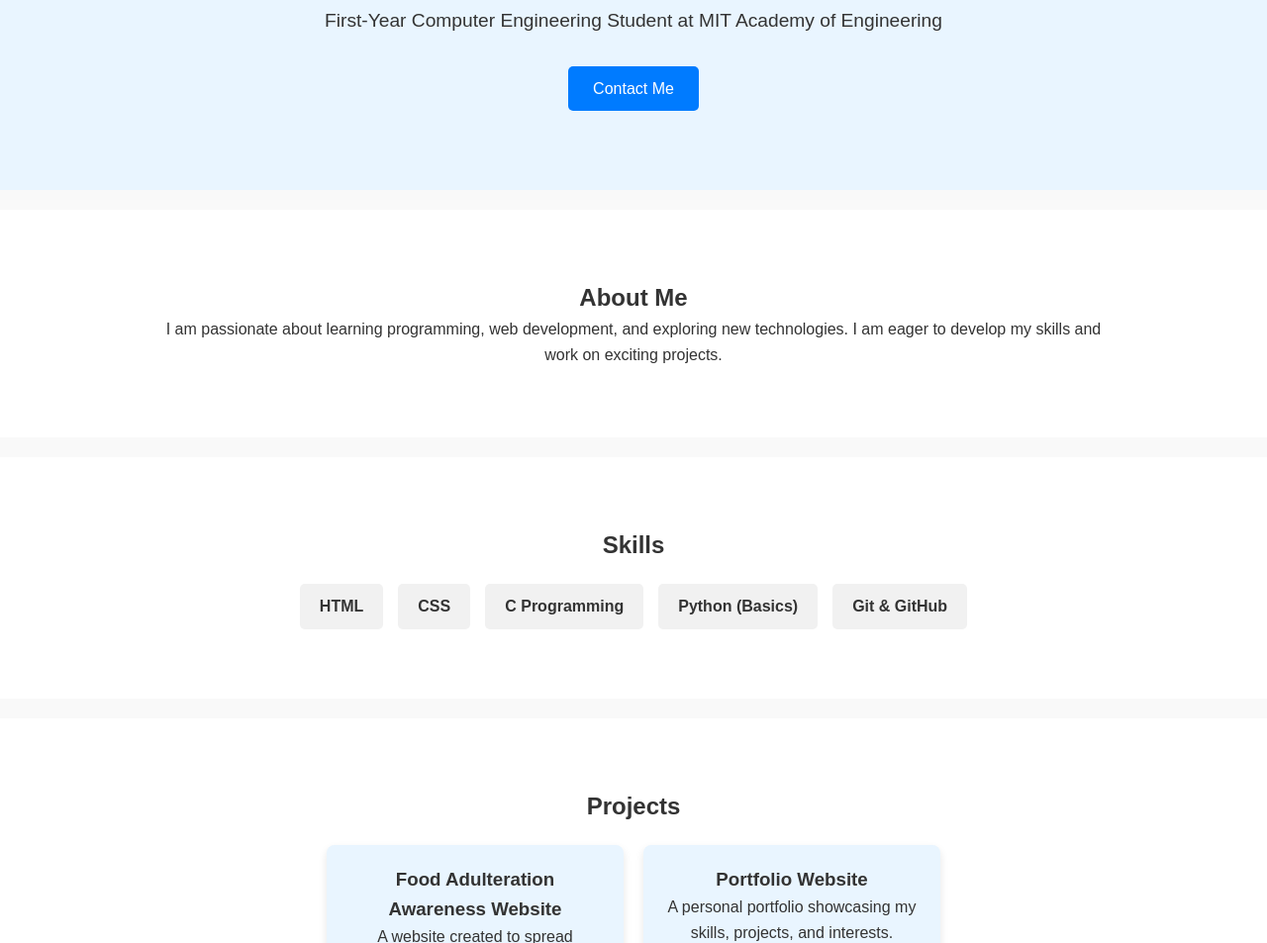
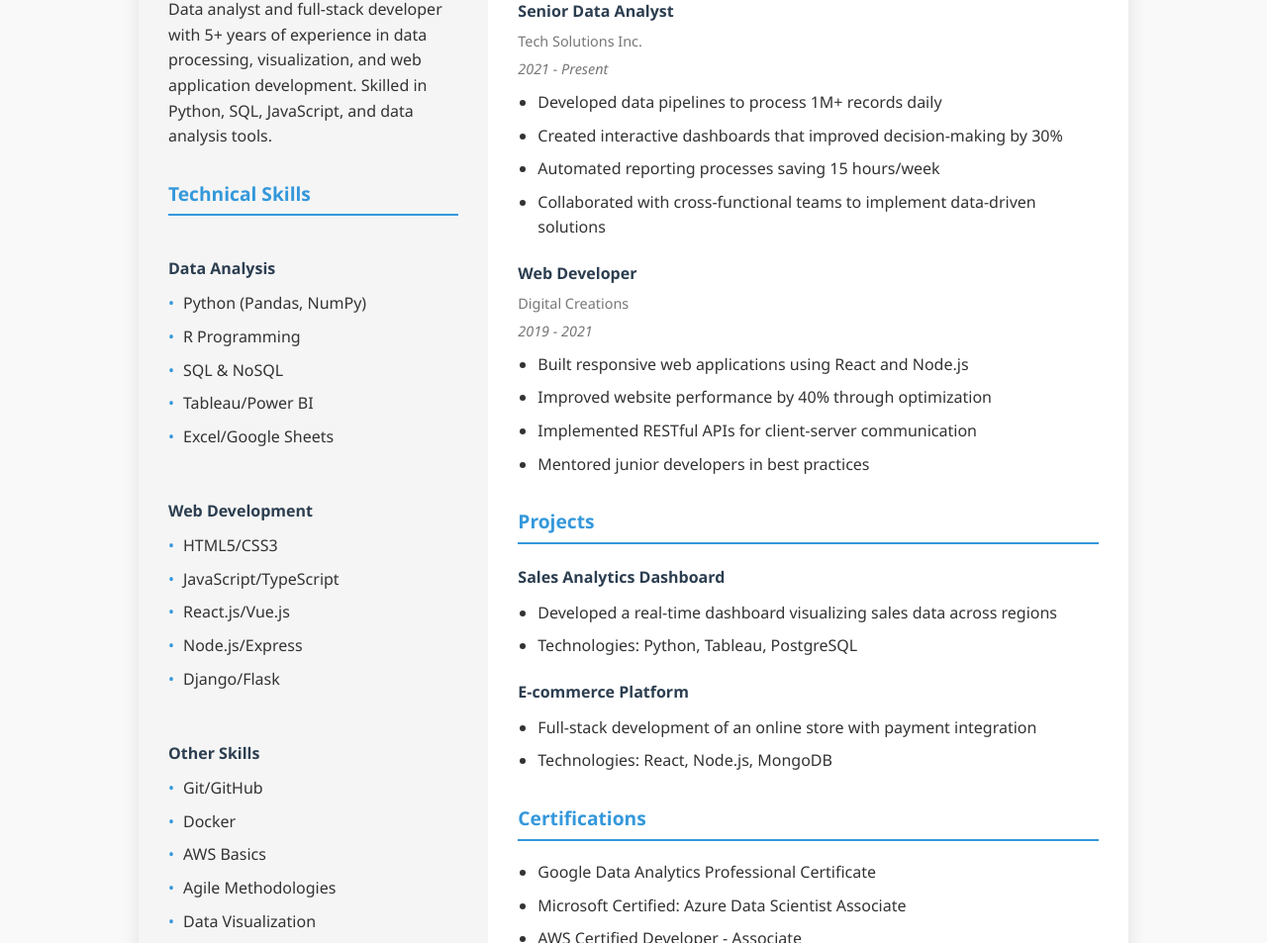
Before and after one commit to Jayesh1885/JAYESH.github.io, a plain HTML site: page index.html in a window 1280 px wide. Shown: the part 315-1268 px from the top of the page at 99% size. Drawn offline with Linux system fonts and the light colour scheme.

Commit message:
Add files via upload

```diff
--- a/index.html
+++ b/index.html
@@ -1,98 +1,141 @@
 <!DOCTYPE html>
 <html lang="en">
-
 <head>
     <meta charset="UTF-8">
     <meta name="viewport" content="width=device-width, initial-scale=1.0">
-    <title>Jayesh Iwnate - Portfolio</title>
+    <title>John Doe | Data Analyst & Web Developer</title>
     <link rel="stylesheet" href="styles.css">
+    <link rel="stylesheet" href="https://cdnjs.cloudflare.com/ajax/libs/font-awesome/6.0.0/css/all.min.css">
 </head>
-
 <body>
-    <!-- Navbar Section -->
-    <header>
-        <div class="container">
-            <h1>Jayesh Iwnate</h1>
-            <nav>
-                <ul>
-                    <li><a href="#about">About</a></li>
-                    <li><a href="#skills">Skills</a></li>
-                    <li><a href="#projects">Projects</a></li>
-                    <li><a href="#contact">Contact</a></li>
-                </ul>
-            </nav>
+    <div class="resume-container">
+        <header class="header">
+            <div class="header-content">
+                <h1>John Doe</h1>
+                <h2>Data Analyst & Web Developer</h2>
+            </div>
+            <div class="contact-info">
+                <p><i class="fas fa-phone"></i> +91 76207 98038</p>
+                <p><i class="fas fa-envelope"></i> john.doe@example.com</p>
+                <p><i class="fas fa-map-marker-alt"></i> Mumbai, India</p>
+                <p><i class="fab fa-linkedin"></i> linkedin.com/in/johndoe</p>
+                <p><i class="fab fa-github"></i> github.com/johndoe</p>
             </div>
         </header>
 
-    <!-- Hero Section -->
-    <section class="hero">
-        <div class="container">
-            <h2>Hello, I'm Jayesh 👋</h2>
-            <p>First-Year Computer Engineering Student at MIT Academy of Engineering</p>
-            <a href="#contact" class="btn">Contact Me</a>
+        <div class="resume-body">
+            <section class="left-column">
+                <div class="section">
+                    <h3>Professional Summary</h3>
+                    <p>Data analyst and full-stack developer with 5+ years of experience in data processing, visualization, and web application development. Skilled in Python, SQL, JavaScript, and data analysis tools.</p>
                 </div>
-    </section>
 
-    <!-- About Section -->
-    <section id="about" class="section">
-        <div class="container">
-            <h2>About Me</h2>
-            <p>
-                I am passionate about learning programming, web development, and exploring new technologies. I am eager
-                to develop my skills and work on exciting projects.
-            </p>
+                <div class="section">
+                    <h3>Technical Skills</h3>
+                    <div class="skills">
+                        <div class="skill-category">
+                            <h4>Data Analysis</h4>
+                            <ul>
+                                <li>Python (Pandas, NumPy)</li>
+                                <li>R Programming</li>
+                                <li>SQL & NoSQL</li>
+                                <li>Tableau/Power BI</li>
+                                <li>Excel/Google Sheets</li>
+                            </ul>
                         </div>
-    </section>
+                        <div class="skill-category">
+                            <h4>Web Development</h4>
+                            <ul>
+                                <li>HTML5/CSS3</li>
+                                <li>JavaScript/TypeScript</li>
+                                <li>React.js/Vue.js</li>
+                                <li>Node.js/Express</li>
+                                <li>Django/Flask</li>
+                            </ul>
+                        </div>
+                        <div class="skill-category">
+                            <h4>Other Skills</h4>
+                            <ul>
+                                <li>Git/GitHub</li>
+                                <li>Docker</li>
+                                <li>AWS Basics</li>
+                                <li>Agile Methodologies</li>
+                                <li>Data Visualization</li>
+                            </ul>
+                        </div>
+                    </div>
+                </div>
 
-    <!-- Skills Section -->
-    <section id="skills" class="section">
-        <div class="container">
-            <h2>Skills</h2>
-            <div class="skills-list">
-                <div class="skill">HTML</div>
-                <div class="skill">CSS</div>
-                <div class="skill">C Programming</div>
-                <div class="skill">Python (Basics)</div>
-                <div class="skill">Git & GitHub</div>
+                <div class="section">
+                    <h3>Education</h3>
+                    <div class="education-item">
+                        <h4>Master of Computer Applications</h4>
+                        <p>University of Mumbai</p>
+                        <p class="date">2016 - 2019</p>
+                    </div>
+                    <div class="education-item">
+                        <h4>Bachelor of Science in Computer Science</h4>
+                        <p>University of Mumbai</p>
+                        <p class="date">2013 - 2016</p>
                     </div>
                 </div>
             </section>
 
-    <!-- Projects Section -->
-    <section id="projects" class="section">
-        <div class="container">
-            <h2>Projects</h2>
-            <div class="projects-list">
-                <div class="project">
-                    <h3>Food Adulteration Awareness Website</h3>
-                    <p>A website created to spread awareness about food adulteration and its prevention.</p>
+            <section class="right-column">
+                <div class="section">
+                    <h3>Work Experience</h3>
+                    <div class="experience-item">
+                        <h4>Senior Data Analyst</h4>
+                        <p>Tech Solutions Inc.</p>
+                        <p class="date">2021 - Present</p>
+                        <ul>
+                            <li>Developed data pipelines to process 1M+ records daily</li>
+                            <li>Created interactive dashboards that improved decision-making by 30%</li>
+                            <li>Automated reporting processes saving 15 hours/week</li>
+                            <li>Collaborated with cross-functional teams to implement data-driven solutions</li>
+                        </ul>
                     </div>
-                <div class="project">
-                    <h3>Portfolio Website</h3>
-                    <p>A personal portfolio showcasing my skills, projects, and interests.</p>
+                    <div class="experience-item">
+                        <h4>Web Developer</h4>
+                        <p>Digital Creations</p>
+                        <p class="date">2019 - 2021</p>
+                        <ul>
+                            <li>Built responsive web applications using React and Node.js</li>
+                            <li>Improved website performance by 40% through optimization</li>
+                            <li>Implemented RESTful APIs for client-server communication</li>
+                            <li>Mentored junior developers in best practices</li>
+                        </ul>
                     </div>
                 </div>
+
+                <div class="section">
+                    <h3>Projects</h3>
+                    <div class="project-item">
+                        <h4>Sales Analytics Dashboard</h4>
+                        <ul>
+                            <li>Developed a real-time dashboard visualizing sales data across regions</li>
+                            <li>Technologies: Python, Tableau, PostgreSQL</li>
+                        </ul>
+                    </div>
+                    <div class="project-item">
+                        <h4>E-commerce Platform</h4>
+                        <ul>
+                            <li>Full-stack development of an online store with payment integration</li>
+                            <li>Technologies: React, Node.js, MongoDB</li>
+                        </ul>
+                    </div>
+                </div>
+
+                <div class="section">
+                    <h3>Certifications</h3>
+                    <ul class="certifications">
+                        <li>Google Data Analytics Professional Certificate</li>
+                        <li>Microsoft Certified: Azure Data Scientist Associate</li>
+                        <li>AWS Certified Developer - Associate</li>
+                    </ul>
                 </div>
             </section>
-
-    <!-- Contact Section -->
-    <section id="contact" class="section">
-        <div class="container">
-            <h2>Contact Me</h2>
-            <p>Feel free to reach out to me for any project collaboration or guidance.</p>
-            <div class="contact-info">
-                <p><strong>Email:</strong> your.email@example.com</p>
-                <p><strong>GitHub:</strong> <a href="https://github.com/your-github" target="_blank">github.com/your-github</a></p>
         </div>
     </div>
-    </section>
-
-    <!-- Footer Section -->
-    <footer>
-        <div class="container">
-            <p>© 2025 Jayesh Iwnate. All Rights Reserved.</p>
-        </div>
-    </footer>
 </body>
-
 </html>
--- a/styles.css
+++ b/styles.css
@@ -1,140 +1,182 @@
-/* Global Styles */
-* {
-    margin: 0;
-    padding: 0;
-    box-sizing: border-box;
+:root {
+    --primary-color: #3498db;
+    --secondary-color: #2c3e50;
+    --accent-color: #e74c3c;
+    --light-gray: #f5f5f5;
+    --medium-gray: #ecf0f1;
+    --dark-gray: #7f8c8d;
+    --text-color: #333;
+    --light-text: #777;
 }
 
 body {
-    font-family: 'Arial', sans-serif;
+    font-family: 'Segoe UI', Tahoma, Geneva, Verdana, sans-serif;
+    line-height: 1.6;
+    color: var(--text-color);
     background-color: #f9f9f9;
-    color: #333;
-    line-height: 1.6;
-}
-
-/* Container */
-.container {
-    width: 80%;
-    margin: 0 auto;
+    margin: 0;
     padding: 20px;
 }
 
-/* Header */
-header {
-    background-color: #007bff;
-    color: #fff;
-    padding: 20px 0;
-    text-align: center;
+.resume-container {
+    max-width: 1000px;
+    margin: 0 auto;
+    background-color: white;
+    box-shadow: 0 0 20px rgba(0, 0, 0, 0.1);
+    border-radius: 8px;
+    overflow: hidden;
 }
 
-header h1 {
-    margin-bottom: 10px;
+.header {
+    display: flex;
+    padding: 30px;
+    background-color: var(--secondary-color);
+    color: white;
 }
 
-nav ul {
-    list-style: none;
+.header-content {
+    flex: 2;
+}
+
+.header h1 {
+    margin: 0;
+    font-size: 2.5rem;
+    font-weight: 700;
+}
+
+.header h2 {
+    margin: 5px 0 0;
+    font-size: 1.3rem;
+    font-weight: 400;
+    color: var(--primary-color);
+}
+
+.contact-info {
+    flex: 1;
+    font-size: 0.9rem;
+}
+
+.contact-info p {
+    margin: 5px 0;
     display: flex;
-    justify-content: center;
+    align-items: center;
+}
+
+.contact-info i {
+    margin-right: 10px;
+    width: 20px;
+    color: var(--primary-color);
+}
+
+.resume-body {
+    display: flex;
+}
+
+.left-column {
+    flex: 1;
+    padding: 30px;
+    background-color: var(--light-gray);
+}
+
+.right-column {
+    flex: 2;
+    padding: 30px;
+}
+
+.section {
+    margin-bottom: 30px;
+}
+
+.section h3 {
+    color: var(--primary-color);
+    border-bottom: 2px solid var(--primary-color);
+    padding-bottom: 5px;
+    font-size: 1.2rem;
+    margin-top: 0;
+}
+
+.skills {
+    display: flex;
+    flex-wrap: wrap;
     gap: 20px;
 }
 
-nav a {
-    color: #fff;
-    text-decoration: none;
-    font-size: 16px;
+.skill-category {
+    flex: 1;
+    min-width: 150px;
 }
 
-/* Hero Section */
-.hero {
-    background: #e9f5ff;
-    text-align: center;
-    padding: 60px 20px;
+.skill-category h4 {
+    margin-bottom: 10px;
+    color: var(--secondary-color);
 }
 
-.hero h2 {
-    font-size: 2.5rem;
-    margin-bottom: 10px;
+.skill-category ul {
+    list-style-type: none;
+    padding-left: 0;
+    margin: 0;
 }
 
-.hero p {
-    font-size: 1.2rem;
+.skill-category li {
+    margin-bottom: 8px;
+    position: relative;
+    padding-left: 15px;
+}
+
+.skill-category li:before {
+    content: "•";
+    color: var(--primary-color);
+    position: absolute;
+    left: 0;
+}
+
+.education-item, .experience-item, .project-item {
     margin-bottom: 20px;
 }
 
-.btn {
-    display: inline-block;
-    padding: 10px 25px;
-    background-color: #007bff;
-    color: #fff;
-    text-decoration: none;
-    border-radius: 5px;
-    margin-top: 10px;
+.education-item h4, .experience-item h4, .project-item h4 {
+    margin-bottom: 5px;
+    color: var(--secondary-color);
 }
 
-.btn:hover {
-    background-color: #0056b3;
+.education-item p, .experience-item p {
+    margin: 5px 0;
+    color: var(--light-text);
+    font-size: 0.9rem;
 }
 
-/* Sections */
-.section {
-    padding: 50px 20px;
-    text-align: center;
-    background-color: #fff;
-    margin-top: 20px;
+.date {
+    font-style: italic;
+    color: var(--dark-gray);
 }
 
-/* Skills Section */
-.skills-list {
-    display: flex;
-    justify-content: center;
-    gap: 15px;
-    margin-top: 20px;
-    flex-wrap: wrap;
+.experience-item ul, .project-item ul {
+    margin-top: 10px;
+    padding-left: 20px;
 }
 
-.skill {
-    background-color: #f1f1f1;
-    padding: 10px 20px;
-    border-radius: 5px;
-    font-weight: bold;
+.experience-item li, .project-item li {
+    margin-bottom: 8px;
 }
 
-/* Projects Section */
-.projects-list {
-    display: flex;
-    justify-content: center;
-    gap: 20px;
-    flex-wrap: wrap;
-    margin-top: 20px;
+.certifications {
+    padding-left: 20px;
 }
 
-.project {
-    width: 300px;
-    padding: 20px;
-    background-color: #e9f5ff;
-    border-radius: 8px;
-    box-shadow: 0 4px 8px rgba(0, 0, 0, 0.1);
+.certifications li {
+    margin-bottom: 8px;
 }
 
-/* Contact Section */
-.contact-info p {
-    margin-top: 10px;
+@media (max-width: 768px) {
+    .header {
+        flex-direction: column;
+    }
+
+    .resume-body {
+        flex-direction: column;
+    }
+
+    .left-column, .right-column {
+        padding: 20px;
+    }
 }
-
-.contact-info a {
-    color: #007bff;
-    text-decoration: none;
-}
-
-.contact-info a:hover {
-    text-decoration: underline;
-}
-
-/* Footer */
-footer {
-    background-color: #007bff;
-    color: #fff;
-    text-align: center;
-    padding: 15px 0;
-    margin-top: 20px;
-}
```
Lines whose indentation alone changed are shown as unchanged.
